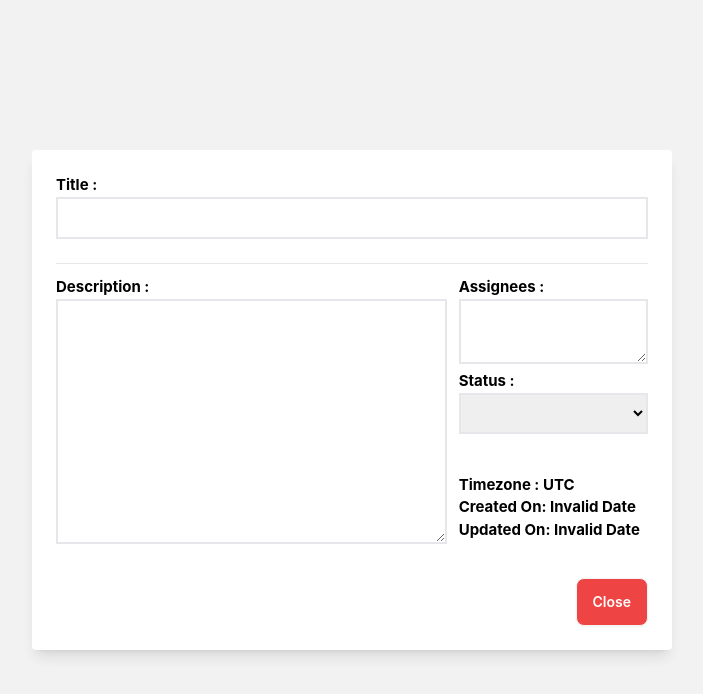
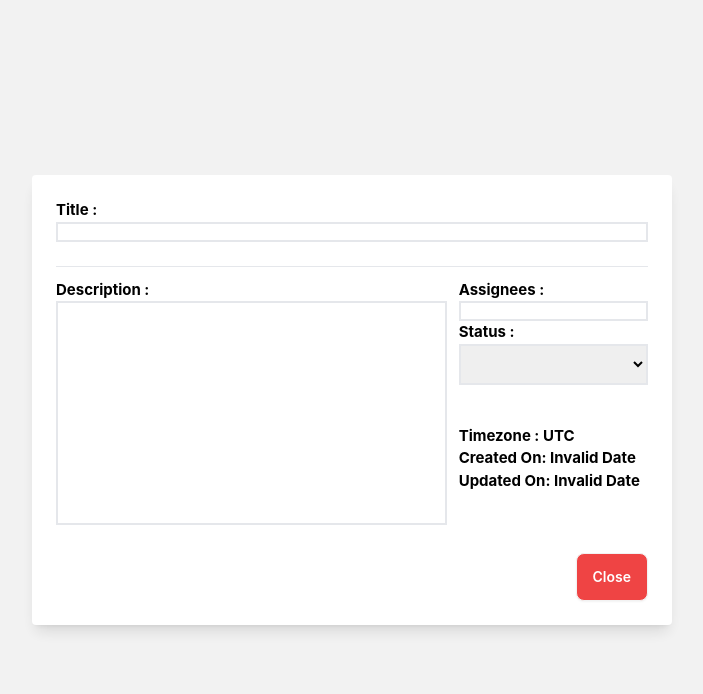
Before and after one commit to INT221-Integrated-KK1/Frontend, a Vue app: page /task/1 in a window 1280 px wide. Shown: the top 694 px of the page, without its empty margins (288-991 px from the left). Built offline with nearby package versions, Linux system fonts and the light colour scheme; no server answers.

Commit message:
all test pass without time

```diff
--- a/src/components/TaskDetail.vue
+++ b/src/components/TaskDetail.vue
@@ -53,6 +53,7 @@ const formatToLocalTime = (dateTimeString) => {
   const localTime = new Date(dateTime - timezoneOffset)
   //return localTime.toLocaleString()
   const localDate = new Date(dateTime.getTime() - timezoneOffset);
+  console.log(localDate);
   return localDate.toLocaleString('en-GB', {
     day: '2-digit',
     month: '2-digit',
@@ -70,26 +71,26 @@ const formatToLocalTime = (dateTimeString) => {
   <div class="text-black fixed z-10 inset-0 overflow-y-auto">
     <div class="flex items-center justify-center min-h-screen bg-black/[.05]">
       <div class="bg-white w-1/2 p-6 rounded shadow-lg grid grid-cols-3 gap-3">
-        <div class="col-start-1 col-span-3">
+        <div class=" col-start-1 col-span-3">
           <h1 class="font-bold">Title :</h1>
-          <input class="itbkk-title p-2 border-solid border-2 border-grey w-full mb-3" v-model="taskTitle" />
+          <div class="itbkk-title p-2 border-solid border-2 border-grey w-full mb-3" v-text="taskTitle"></div>
         </div>
         <hr class="col-start-1 col-span-3" />
         <div class="col-start-1 col-span-2">
           <h1 class="font-bold">Description :</h1>
-          <textarea
-            class="itbkk-description placeholder:italic placeholder:text-slate-400 p-2 border-solid border-2 border-grey w-full"
-            rows="10" :class="taskDescription === null ? EmptyStyle : ''" :value="taskDescription === null ? EmptyDescriptionText : taskDescription
-            ">
-          </textarea>
+          <div
+            class="itbkk-description placeholder:italic placeholder:text-slate-400 p-2 border-solid border-2 border-grey w-full h-[14rem] break-words"
+            :class="taskDescription === null ? EmptyStyle : ''">
+            {{ taskDescription === null ? EmptyDescriptionText : taskDescription }}
+          </div>
         </div>
         <div class="col-start-3 col-span-1">
           <h1 class="font-bold">Assignees :</h1>
-          <textarea rows="2"
-            class="placeholder:italic placeholder:text-slate-400 p-2 border-solid border-2 border-grey w-full itbkk-assignees"
-            :class="taskAssignees === null ? EmptyStyle : ''"
-            :value="taskAssignees === null ? EmptyAssigneeText : taskAssignees">
-          </textarea>
+          <div
+            class="itbkk-assignees placeholder:italic placeholder:text-slate-400 p-2 border-solid border-2 border-grey w-full  break-words"
+            :class="taskAssignees === null ? EmptyStyle : ''">
+            {{ taskAssignees === null ? EmptyAssigneeText : taskAssignees }}
+          </div>
           <h1 class="font-bold">Status :</h1>
           <select class="p-2 border-solid border-2 border-grey w-full mb-10 itbkk-status" v-model="taskStatus">
             <option value="No Status">No Status</option>
@@ -103,7 +104,7 @@ const formatToLocalTime = (dateTimeString) => {
         </div>
         <div class="flex justify-end mt-4 col-start-3">
           <RouterLink :to="{ name: 'task' }">
-            <button @click="$emit('closeModal', false)" class="btn bg-red-500 hover:bg-red-700 text-white btn">
+            <button class="btn bg-red-500 hover:bg-red-700 text-white">
               Close
             </button>
           </RouterLink>
@@ -111,6 +112,7 @@ const formatToLocalTime = (dateTimeString) => {
       </div>
     </div>
   </div>
+
 </template>
 
 <style scoped></style>
```
